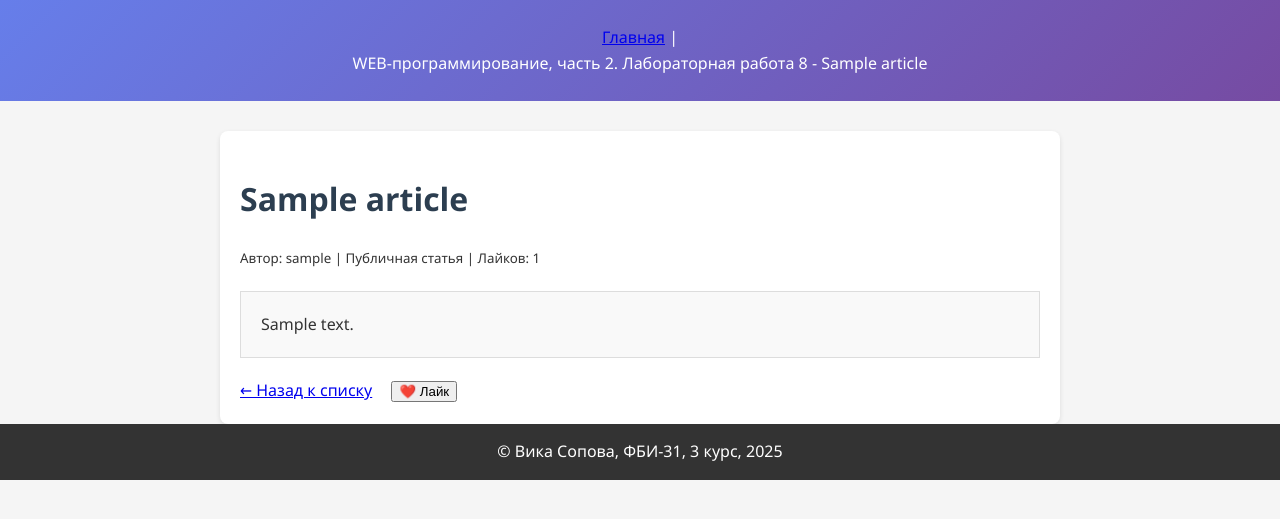
After one commit to vika1801/web-back-labs1, a Flask app: page /lab8/article/1 in a window 1280 px wide. The commit adds this page. Shown: the top 519 px of the page. Run offline with Flask 3, Linux system fonts and the light colour scheme; tables that the repository leaves empty hold one stand-in row (values such as "Sample post").

Commit message:
Правки

```diff
--- a/lab8.py
+++ b/lab8.py
@@ -1,4 +1,4 @@
-from flask import Blueprint, render_template, request, redirect, session, current_app
+from flask import Blueprint, render_template, request, redirect
 from werkzeug.security import generate_password_hash, check_password_hash
 from db import db
 from db.models import users, articles
@@ -19,26 +19,20 @@ def login():
     password_form = request.form.get('password')
 
     if not login_form:
-        return render_template('lab8/login.html',
-                               error='Введите логин',
-                               login_form=login_form)
+        return render_template('lab8/login.html', error='Введите логин')
 
     if not password_form:
-        return render_template('lab8/login.html',
-                               error='Введите пароль',
-                               login_form=login_form)
+        return render_template('lab8/login.html', error='Введите пароль')
 
-    user = users.query.filter_by(login = login_form).first()
+    user = users.query.filter_by(login=login_form).first()
 
-    if user:
-        if check_password_hash(user.password, password_form):
-            login_user(user, remember = False)
-            return redirect('/lab8/')
+    if user and check_password_hash(user.password, password_form):
+        login_user(user, remember=False)
+        return redirect('/lab8/')
 
-    return render_template('/lab8/login.html',
-                            error = 'Ошибка входа: логин и/или пароль неверны')
+    return render_template('lab8/login.html', error='Ошибка входа: логин и/или пароль неверны')
 
-@lab8.route('/lab8/register/', methods = ['GET', 'POST'])
+@lab8.route('/lab8/register/', methods=['GET', 'POST'])
 def register():
     if request.method == 'GET':
         return render_template('lab8/register.html')
@@ -47,32 +41,115 @@ def register():
     password_form = request.form.get('password')
 
     if not login_form:
-        return render_template('lab8/register.html',
-        error = 'Имя пользователя не должно быть пустым')
+        return render_template('lab8/register.html', error='Имя пользователя не должно быть пустым')
 
     if not password_form:
-        return render_template('lab8/register.html',
-        error = 'Пароль не должен быть пустым')
+        return render_template('lab8/register.html', error='Пароль не должен быть пустым')
 
-    login_exists = users.query.filter_by(login = login_form).first()
+    login_exists = users.query.filter_by(login=login_form).first()
 
     if login_exists:
-        return render_template('lab8/register.html',
-                                error = 'Такой пользователь уже существует')
+        return render_template('lab8/register.html', error='Такой пользователь уже существует')
 
     password_hash = generate_password_hash(password_form)
-    new_user = users(login = login_form, password = password_hash)
+    new_user = users(login=login_form, password=password_hash)
     db.session.add(new_user)
     db.session.commit()
+
     return redirect('/lab8/')
 
 @lab8.route('/lab8/articles/')
 @login_required
 def article_list():
-    return "Список статей"
+    user_articles = articles.query.filter_by(login_id=current_user.id).order_by(articles.id.desc()).all()
+    return render_template('lab8/articles.html', articles=user_articles)
+
+@lab8.route('/lab8/create', methods=['GET', 'POST'])
+@login_required
+def create():
+    if request.method == 'GET':
+        return render_template('lab8/create_article.html')
+
+    title = request.form.get('title')
+    article_text = request.form.get('article_text')
+    is_favorite = 'is_favorite' in request.form
+    is_public = 'is_public' in request.form
+
+    if not title:
+        return render_template('lab8/create_article.html', error='Введите заголовок статьи')
+
+    if not article_text:
+        return render_template('lab8/create_article.html', error='Введите текст статьи')
+
+    new_article = articles(
+        login_id=current_user.id,
+        title=title,
+        article_text=article_text,
+        is_favorite=is_favorite,
+        is_public=is_public,
+        likes=0
+    )
+
+    db.session.add(new_article)
+    db.session.commit()
+
+    return redirect('/lab8/articles')
 
 @lab8.route('/lab8/logout')
 @login_required
 def logout():
     logout_user()
     return redirect('/lab8/')
+
+@lab8.route('/lab8/article/<int:article_id>')
+def view_article(article_id):
+    article = articles.query.get_or_404(article_id)
+    author = users.query.get(article.login_id) if article.login_id else None
+    return render_template('lab8/article.html', article=article, author=author)
+
+@lab8.route('/lab8/edit/<int:article_id>', methods=['GET', 'POST'])
+@login_required
+def edit_article(article_id):
+    article = articles.query.get_or_404(article_id)
+
+    if article.login_id != current_user.id:
+        return redirect('/lab8/articles')
+
+    if request.method == 'GET':
+        return render_template('lab8/edit_article.html', article=article)
+
+    title = request.form.get('title')
+    article_text = request.form.get('article_text')
+    is_favorite = 'is_favorite' in request.form
+    is_public = 'is_public' in request.form
+
+    if not title or not article_text:
+        return render_template('lab8/edit_article.html', article=article, error='Заполните все поля')
+
+    article.title = title
+    article.article_text = article_text
+    article.is_favorite = is_favorite
+    article.is_public = is_public
+
+    db.session.commit()
+    return redirect(f'/lab8/article/{article_id}')
+
+@lab8.route('/lab8/delete/<int:article_id>', methods=['POST'])
+@login_required
+def delete_article(article_id):
+    article = articles.query.get_or_404(article_id)
+
+    if article.login_id != current_user.id:
+        return redirect('/lab8/articles')
+
+    db.session.delete(article)
+    db.session.commit()
+    return redirect('/lab8/articles')
+
+@lab8.route('/lab8/like/<int:article_id>', methods=['POST'])
+@login_required
+def like_article(article_id):
+    article = articles.query.get_or_404(article_id)
+    article.likes = (article.likes or 0) + 1
+    db.session.commit()
+    return redirect(f'/lab8/article/{article_id}')
--- /dev/null
+++ b/templates/lab8/article.html
@@ -0,0 +1,38 @@
+{% extends "base.html" %}
+
+{% block lab %}Лабораторная работа 8 - {{ article.title }}{% endblock %}
+
+{% block main %}
+    <h1>{{ article.title }}</h1>
+
+    <div style="margin-bottom: 20px;">
+        <small>
+            {% if author %}
+                Автор: {{ author.login }}
+            {% endif %}
+            |
+            {% if article.is_public %}
+                Публичная статья
+            {% else %}
+                Приватная статья
+            {% endif %}
+            | Лайков: {{ article.likes or 0 }}
+        </small>
+    </div>
+
+    <div style="border: 1px solid #ddd; padding: 20px; background: #f9f9f9;">
+        {{ article.article_text|safe }}
+    </div>
+
+    <div style="margin-top: 20px;">
+        <a href="{{ url_for('lab8.article_list') }}">← Назад к списку</a>
+
+        {% if current_user.id == article.login_id %}
+            <a href="{{ url_for('lab8.edit_article', article_id=article.id) }}" style="margin-left: 15px;">Редактировать</a>
+        {% endif %}
+
+        <form method="post" action="{{ url_for('lab8.like_article', article_id=article.id) }}" style="display: inline; margin-left: 15px;">
+            <button type="submit">❤️ Лайк</button>
+        </form>
+    </div>
+{% endblock %}
```
Also changed, not shown: templates/lab8/articles.html (added, +43 -0 lines), templates/lab8/create_article.html (added, +42 -0 lines), templates/lab8/edit_article.html (added, +42 -0 lines), templates/lab8/index.html (+18 -5 lines), templates/lab8/login.html (+17 -9 lines), templates/lab8/register.html (+15 -11 lines).
